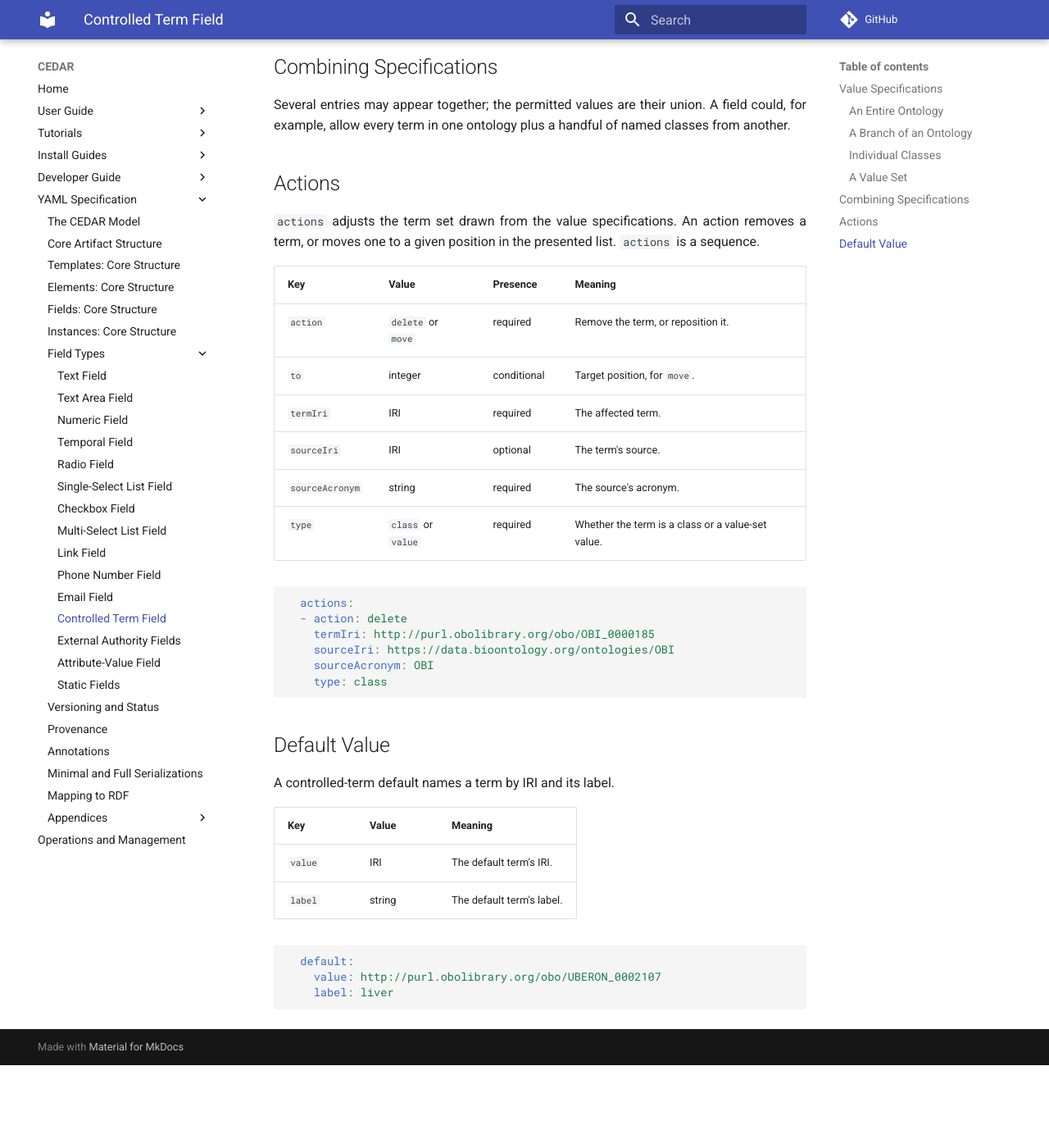
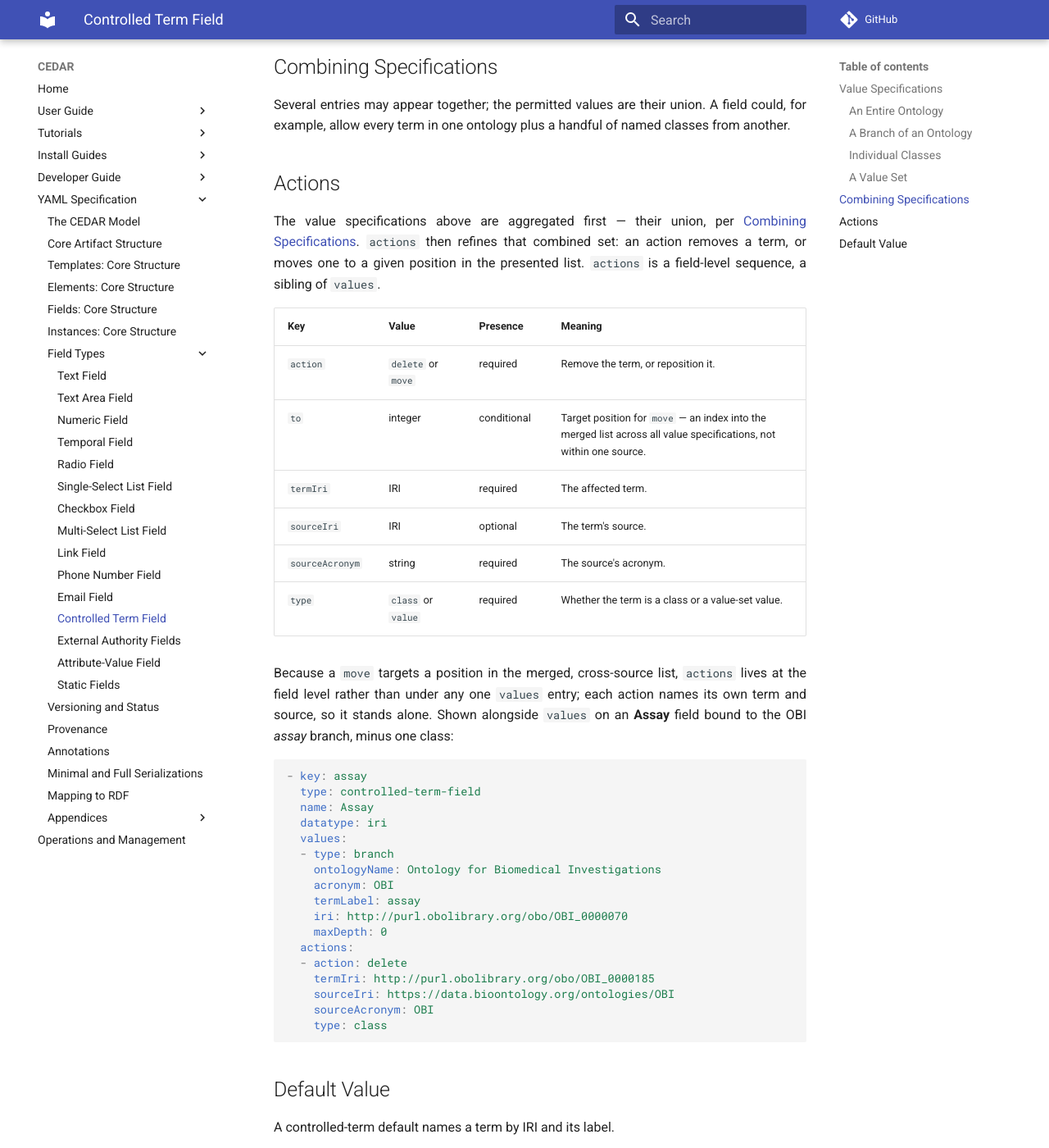
Before and after one commit to metadatacenter/cedar-mkdocs, an MkDocs documentation site: the page built from docs/yaml-spec/field-types/controlled-term-field.md, in a window 1280 px wide and 1400 px high, scrolled down 3553 px. Shown: the whole window at 82% size. Built offline with MkDocs 1.6.1 and Material for MkDocs 9.7.7, drawn with Linux system fonts in a browser that asks for light colours; comment, search, counter and statistics services are not loaded; before the commit the page ends 4852 px from its top, so only the background shows below that.

Commit message:
YAML spec: clarify controlled-term Actions (aggregation, field-level, cross-source move)
Actions section now states actions refine the aggregated union of the value specs,
that 'to' indexes the merged cross-source list (not one source), and why actions is
field-level; adds a combined values:+actions: example on an Assay field.

Co-Authored-By: Claude Opus 4.8 <noreply@anthropic.com>

````diff
--- a/docs/yaml-spec/field-types/controlled-term-field.md
+++ b/docs/yaml-spec/field-types/controlled-term-field.md
@@ -143,19 +143,37 @@ example, allow every term in one ontology plus a handful of named classes from a
 
 ## Actions
 
-`actions` adjusts the term set drawn from the value specifications. An action removes a term,
-or moves one to a given position in the presented list. `actions` is a sequence.
+The value specifications above are aggregated first — their union, per [Combining
+Specifications](#combining-specifications). `actions` then refines that combined set: an action
+removes a term, or moves one to a given position in the presented list. `actions` is a field-level
+sequence, a sibling of `values`.
 
 | Key | Value | Presence | Meaning |
 |-----|-------|----------|---------|
 | `action` | `delete` or `move` | required | Remove the term, or reposition it. |
-| `to` | integer | conditional | Target position, for `move`. |
+| `to` | integer | conditional | Target position for `move` — an index into the merged list across all value specifications, not within one source. |
 | `termIri` | IRI | required | The affected term. |
 | `sourceIri` | IRI | optional | The term's source. |
 | `sourceAcronym` | string | required | The source's acronym. |
 | `type` | `class` or `value` | required | Whether the term is a class or a value-set value. |
 
+Because a `move` targets a position in the merged, cross-source list, `actions` lives at the field
+level rather than under any one `values` entry; each action names its own term and source, so it
+stands alone. Shown alongside `values` on an **Assay** field bound to the OBI *assay* branch, minus
+one class:
+
 ```yaml
+- key: assay
+  type: controlled-term-field
+  name: Assay
+  datatype: iri
+  values:
+  - type: branch
+    ontologyName: Ontology for Biomedical Investigations
+    acronym: OBI
+    termLabel: assay
+    iri: http://purl.obolibrary.org/obo/OBI_0000070
+    maxDepth: 0
   actions:
   - action: delete
     termIri: http://purl.obolibrary.org/obo/OBI_0000185
````
